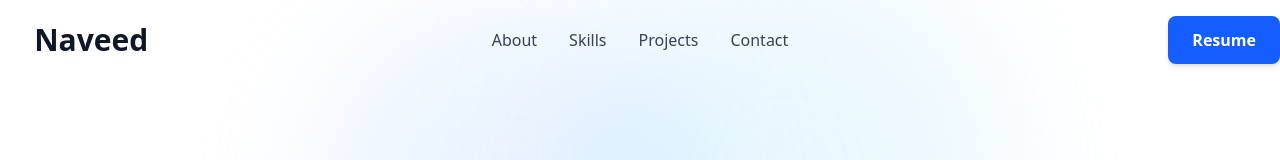
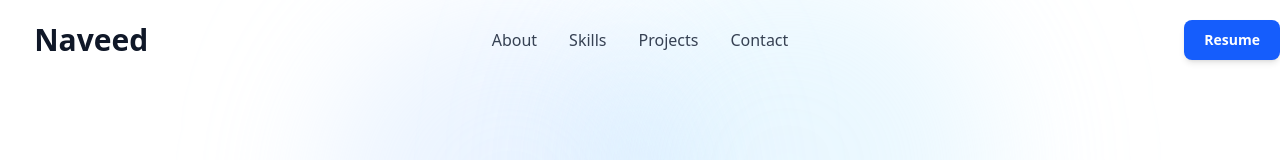
Before and after one commit to naveed689/portfolio, a React (Vite) app: page / in a window 1280 px wide. Shown: the top 160 px of the page. Built offline with nearby package versions, Linux system fonts and the light colour scheme.

Commit message:
Fix resume link path

```diff
--- a/src/components/Navbar/Navbar.jsx
+++ b/src/components/Navbar/Navbar.jsx
@@ -15,6 +15,20 @@ const Navbar = () => {
     return () => window.removeEventListener('scroll', handleScroll);
   }, []);
 
+  // Disable scrolling when mobile menu is open
+  useEffect(() => {
+    if (isMobileMenuOpen) {
+      document.body.style.overflow = 'hidden';
+    } else {
+      document.body.style.overflow = 'unset';
+    }
+
+    // Cleanup on unmount
+    return () => {
+      document.body.style.overflow = 'unset';
+    };
+  }, [isMobileMenuOpen]);
+
   const navLinks = [
       { name: 'About', to: 'about' },
     { name: 'Skills', to: 'skills' },
@@ -23,10 +37,25 @@ const Navbar = () => {
   ];
 
   return (
+    <>
+      {/* Backdrop Overlay - Below Navbar */}
+      {isMobileMenuOpen && (
+        <motion.div
+          className="fixed bg-black/50 backdrop-blur-sm z-40 md:hidden"
+          style={{ top: '80px', left: 0, right: 0, bottom: 0 }}
+          initial={{ opacity: 0 }}
+          animate={{ opacity: 1 }}
+          exit={{ opacity: 0 }}
+          onClick={() => setIsMobileMenuOpen(false)}
+        />
+      )}
+
       <motion.nav
-      className={`fixed top-0 left-0 right-0 z-50 transition-all duration-300 bg-transparent ${
+        className={`fixed top-0 left-0 right-0 z-50 transition-all duration-300 ${
           isScrolled
             ? 'bg-white/90 backdrop-blur-md shadow-lg'
+            : isMobileMenuOpen
+            ? 'bg-white shadow-lg'
             : 'bg-transparent'
       }`}
       initial={{ y: -100, opacity: 0 }}
@@ -86,11 +115,11 @@ const Navbar = () => {
 
           {/* Resume Button - Desktop */}
           <motion.a
-            href="/Naveed_resume.pdf"
+            href="/portfolio/Naveed_resume.pdf"
             target="_blank"
             rel="noopener noreferrer"
-            className="hidden md:block bg-blue-600 text-white font-semibold rounded-lg hover:bg-blue-700 transition-colors duration-200 shadow-md hover:shadow-lg"
-            style={{ padding: '12px 24px' }}
+            className="hidden md:block bg-blue-600 text-white font-semibold rounded-lg hover:bg-blue-700 transition-colors duration-200 shadow-md hover:shadow-lg text-sm"
+            style={{ padding: '10px 20px' }}
             whileHover={{ scale: 1.05 }}
             whileTap={{ scale: 0.95 }}
             initial={{ opacity: 0, y: -20 }}
@@ -133,10 +162,10 @@ const Navbar = () => {
           animate={isMobileMenuOpen ? { height: 'auto', opacity: 1 } : { height: 0, opacity: 0 }}
           transition={{ duration: 0.3 }}
         >
-          <div className="py-4 space-y-2">
-            {navLinks.map((link) => (
+          <div className="py-4">
+            {navLinks.map((link, index) => (
+              <div key={link.to} style={{ marginBottom: index < navLinks.length - 1 ? '20px' : '0' }}>
                 <Link
-                key={link.to}
                   to={link.to}
                   spy={true}
                   smooth={true}
@@ -154,15 +183,17 @@ const Navbar = () => {
                     {link.name}
                   </motion.div>
                 </Link>
+              </div>
             ))}
 
             {/* Resume Link - Mobile */}
+            <div style={{ marginTop: '32px' }}>
               <motion.a
-              href="/Naveed_resume.pdf"
+                href="/portfolio/Naveed_resume.pdf"
                 target="_blank"
                 rel="noopener noreferrer"
-              className="block bg-blue-600 text-white font-semibold rounded-lg hover:bg-blue-700 transition-colors duration-200 text-center"
-              style={{ padding: '14px 16px' }}
+                className="block bg-blue-600 text-white font-semibold rounded-lg hover:bg-blue-700 transition-colors duration-200 text-center text-sm"
+                style={{ padding: '10px 16px', maxWidth: '150px', margin: '0 auto', marginBottom: '16px' }}
                 onClick={() => setIsMobileMenuOpen(false)}
                 whileHover={{ x: 10 }}
                 whileTap={{ scale: 0.95 }}
@@ -170,9 +201,11 @@ const Navbar = () => {
                 View Resume
               </motion.a>
             </div>
+          </div>
         </motion.div>
       </div>
     </motion.nav>
+    </>
   );
 };
 
```
Lines whose indentation alone changed are shown as unchanged.
